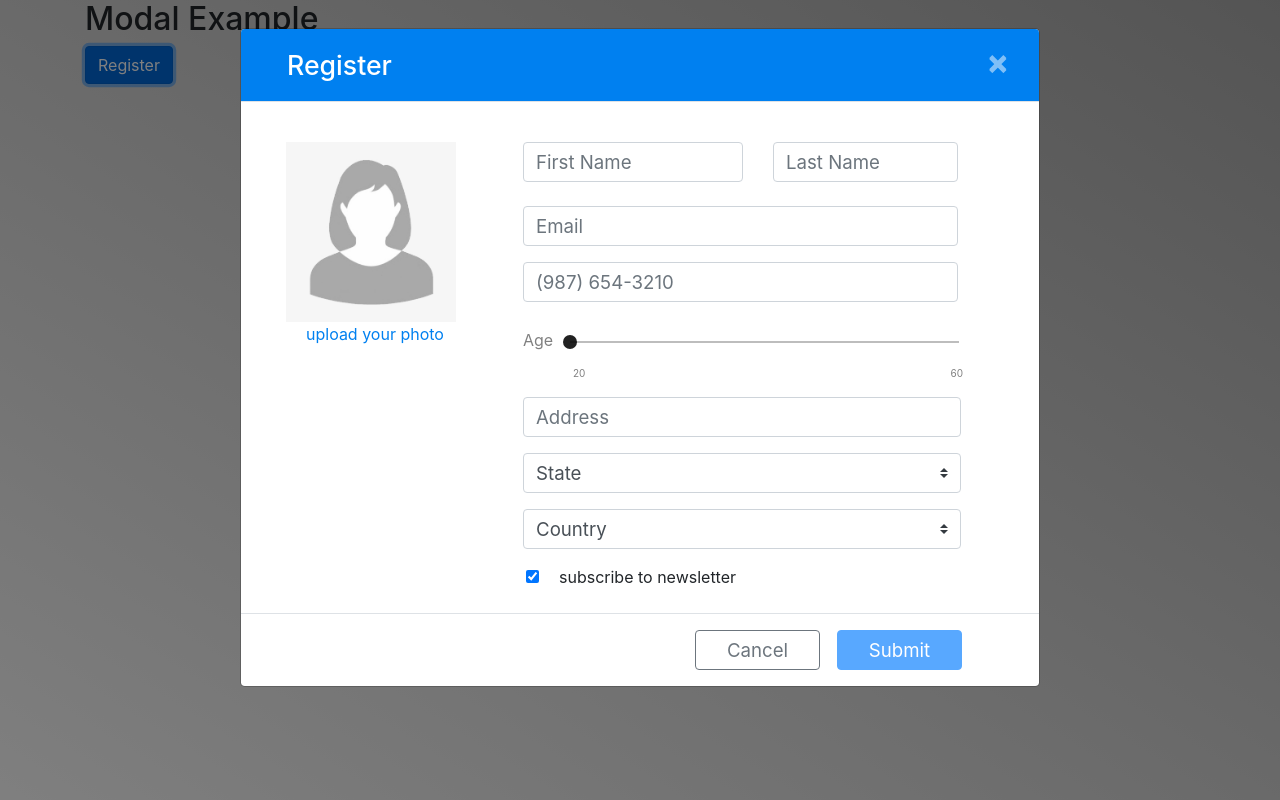
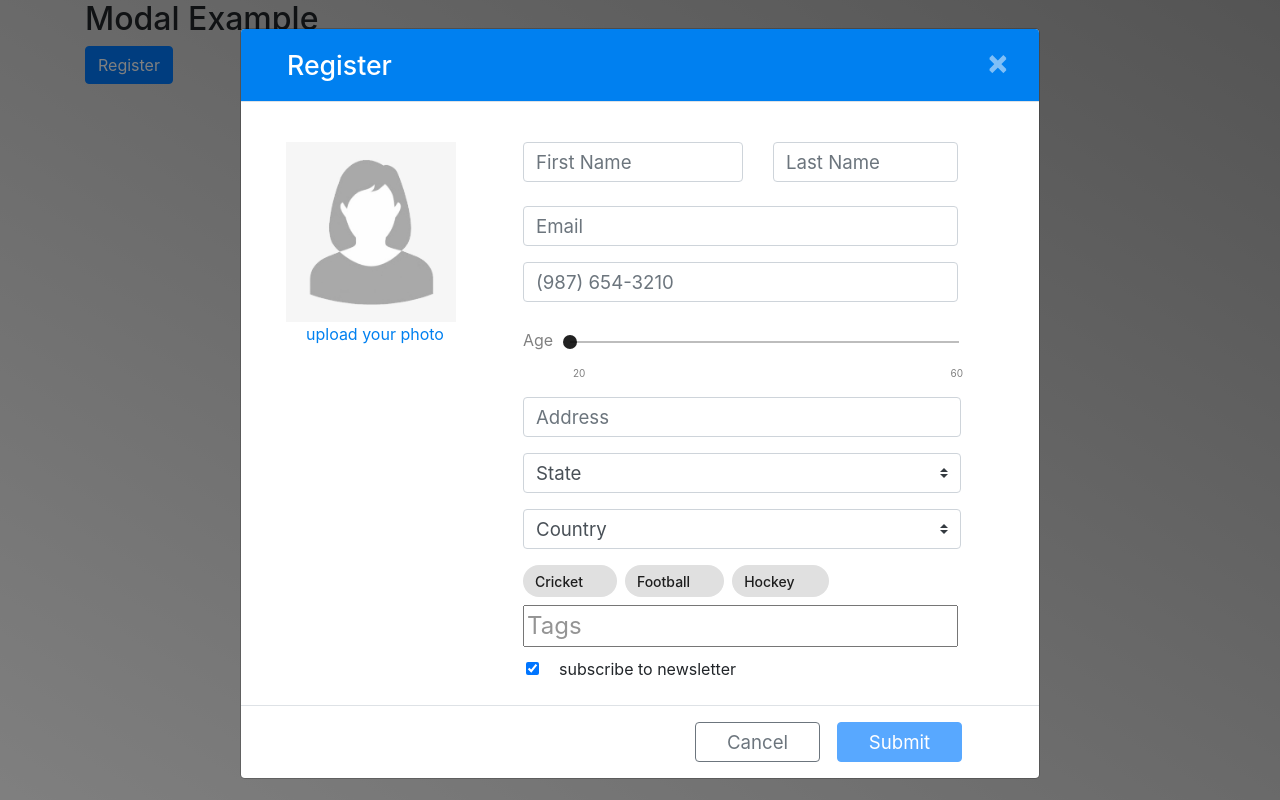
Before and after one commit to vishalrindhe/ng-material, an Angular app: page / in a window 1280 px wide. Both pictures are taken after a click on the button "Register". Built offline with nearby package versions, Linux system fonts and the light colour scheme.

Commit message:
added tags . matRemove icon not showing

```diff
--- a/src/app/app.component.html
+++ b/src/app/app.component.html
@@ -1,4 +1,4 @@
-<!--<router-outlet></router-outlet> -->
+<router-outlet></router-outlet>
 
 
 <form #userForm='ngForm'  *ngIf="!submitted" (ngSubmit)="onSubmit()" novalidate >
@@ -161,7 +161,12 @@
                         <br>
                         <small class="text-danger" [class.d-none]="!countryHasError || country.untouched">Please select Country</small>
                     </div>
+
                     <div class="form-group">
+                      <app-chips-autocomplete-example></app-chips-autocomplete-example>
+                    </div>
+
+                    <div class="form-group" style="padding-top: 40px;">
                       &nbsp;&nbsp;&nbsp;&nbsp;&nbsp;<input type="checkbox" #subscribe=ngModel name="subscribe" [ngModel]="userModel.subscribe" class="form-check-input">&nbsp;&nbsp;
                       <label class="form-check-label" >
                         subscribe to newsletter
--- /dev/null
+++ b/src/app/chips-autocomplete-example/chips-autocomplete-example.component.css
@@ -0,0 +1,17 @@
+
+.example-chip-list {
+  width: 450px;
+    padding-right:15px;
+    height:40px;
+    font-size:18pt;
+    position: default;
+    z-index: 1;
+
+  }
+/*
+  mat-chip-list {
+    width: 05px;
+    color : gray;
+  }
+
+*/
--- /dev/null
+++ b/src/app/chips-autocomplete-example/chips-autocomplete-example.component.html
@@ -0,0 +1,22 @@
+<div class="form-group example-chip-list">
+
+   <mat-chip-list #chipList aria-label="Fruit selection">
+      <mat-chip
+        *ngFor="let fruit of fruits"
+        [selectable]="selectable"
+        [removable]="removable"
+        (removed)="remove(fruit)">
+        {{fruit}}
+
+        <mat-icon matChipRemove *ngIf="removable"></mat-icon>
+      </mat-chip>
+      <input
+        placeholder="Tags"
+        #fruitInput
+        [formControl]="fruitCtrl"
+        [matChipInputFor]="chipList"
+        [matChipInputSeparatorKeyCodes]="separatorKeysCodes"
+        (matChipInputTokenEnd)="add($event)">
+    </mat-chip-list>
+    <br>
+</div>
--- /dev/null
+++ b/src/app/chips-autocomplete-example/chips-autocomplete-example.component.ts
@@ -0,0 +1,80 @@
+import { Component, OnInit } from '@angular/core';
+
+import {COMMA, ENTER} from '@angular/cdk/keycodes';
+import { ElementRef, ViewChild} from '@angular/core';
+import {FormControl} from '@angular/forms';
+import {MatAutocompleteSelectedEvent, MatAutocomplete} from '@angular/material/autocomplete';
+import {MatChipInputEvent} from '@angular/material/chips';
+import {Observable} from 'rxjs';
+import {map } from 'rxjs/operators';
+import { startWith } from 'rxjs/operators';
+
+
+
+@Component({
+  selector: 'app-chips-autocomplete-example',
+  templateUrl: './chips-autocomplete-example.component.html',
+  styleUrls: ['./chips-autocomplete-example.component.css']
+})
+export class ChipsAutocompleteExampleComponent implements OnInit {
+
+  visible = true;
+  selectable = true;
+  removable = true;
+  separatorKeysCodes: number[] = [ENTER, COMMA];
+  fruitCtrl = new FormControl();
+  filteredFruits: Observable<string[]>;
+  fruits: string[] = ['Cricket','Football','Hockey'];
+  allFruits: string[] = ['Apple', 'Lemon', 'Lime', 'Orange', 'Strawberry'];
+
+  @ViewChild('fruitInput') fruitInput: ElementRef<HTMLInputElement>;
+  @ViewChild('auto') matAutocomplete: MatAutocomplete;
+
+  constructor() {
+    this.filteredFruits = this.fruitCtrl.valueChanges.pipe(
+        startWith(null),
+        map((fruit: string | null) => fruit ? this._filter(fruit) : this.allFruits.slice()));
+  }
+
+  add(event: MatChipInputEvent): void {
+    const input = event.input;
+    const value = event.value;
+
+    // Add our fruit
+    if ((value || '').trim()) {
+      this.fruits.push(value.trim());
+    }
+
+    // Reset the input value
+    if (input) {
+      input.value = '';
+    }
+
+    this.fruitCtrl.setValue(null);
+  }
+
+  remove(fruit: string): void {
+    const index = this.fruits.indexOf(fruit);
+
+    if (index >= 0) {
+      this.fruits.splice(index, 1);
+    }
+  }
+
+  selected(event: MatAutocompleteSelectedEvent): void {
+    this.fruits.push(event.option.viewValue);
+    this.fruitInput.nativeElement.value = '';
+    this.fruitCtrl.setValue(null);
+  }
+
+  private _filter(value: string): string[] {
+    const filterValue = value.toLowerCase();
+
+    return this.allFruits.filter(fruit => fruit.toLowerCase().indexOf(filterValue) === 0);
+  }
+
+
+  ngOnInit(): void {
+  }
+
+}
--- a/src/index.html
+++ b/src/index.html
@@ -7,11 +7,14 @@
   <meta name="viewport" content="width=device-width, initial-scale=1">
   <link rel="icon" type="image/x-icon" href="favicon.ico">
   <link rel="stylesheet" href="https://maxcdn.bootstrapcdn.com/bootstrap/4.5.2/css/bootstrap.min.css">
+  <link href="https://fonts.googleapis.com/icon?family=Material+Icons" rel="stylesheet">
   <script src="https://ajax.googleapis.com/ajax/libs/jquery/3.5.1/jquery.min.js"></script>
   <script src="https://cdnjs.cloudflare.com/ajax/libs/popper.js/1.16.0/umd/popper.min.js"></script>
   <script src="https://maxcdn.bootstrapcdn.com/bootstrap/4.5.2/js/bootstrap.min.js"></script>
+
 </head>
 <body>
+
   <app-root></app-root>
 </body>
 </html>
--- a/src/styles.css
+++ b/src/styles.css
@@ -114,33 +114,3 @@ label.label-text{
   .box-agemax{
     padding-right: 60px;
     }
-
-  .example-form {
-    min-width: 150px;
-    max-width: 500px;
-    width: 100%;
-  }
-
-  .example-full-width {
-    width: 100%;
-  }
-
-  .example-container .mat-form-field + .mat-form-field {
-    margin-left: 8px;
-  }
-
-  .example-container .mat-form-field {
-    width: 220px;
-  }
-
-  .example-container form {
-    margin-bottom: 20px;
-  }
-
-  .example-container form > * {
-    margin: 5px 0;
-  }
-
-  .example-container .mat-radio-button {
-    margin: 0 12px;
-  }
```
Also changed, not shown: src/app/app.module.ts (+96 -3 lines), 1 other file (tests, documents, lock files or other folders).
